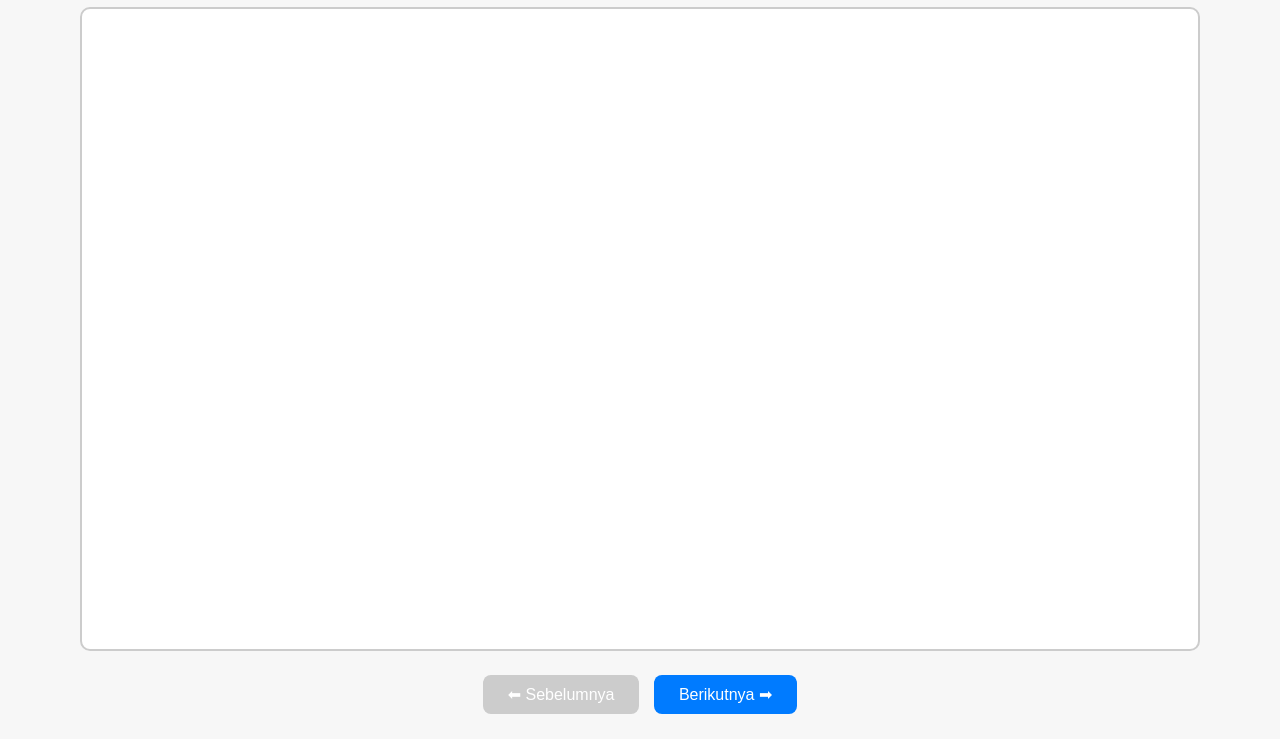
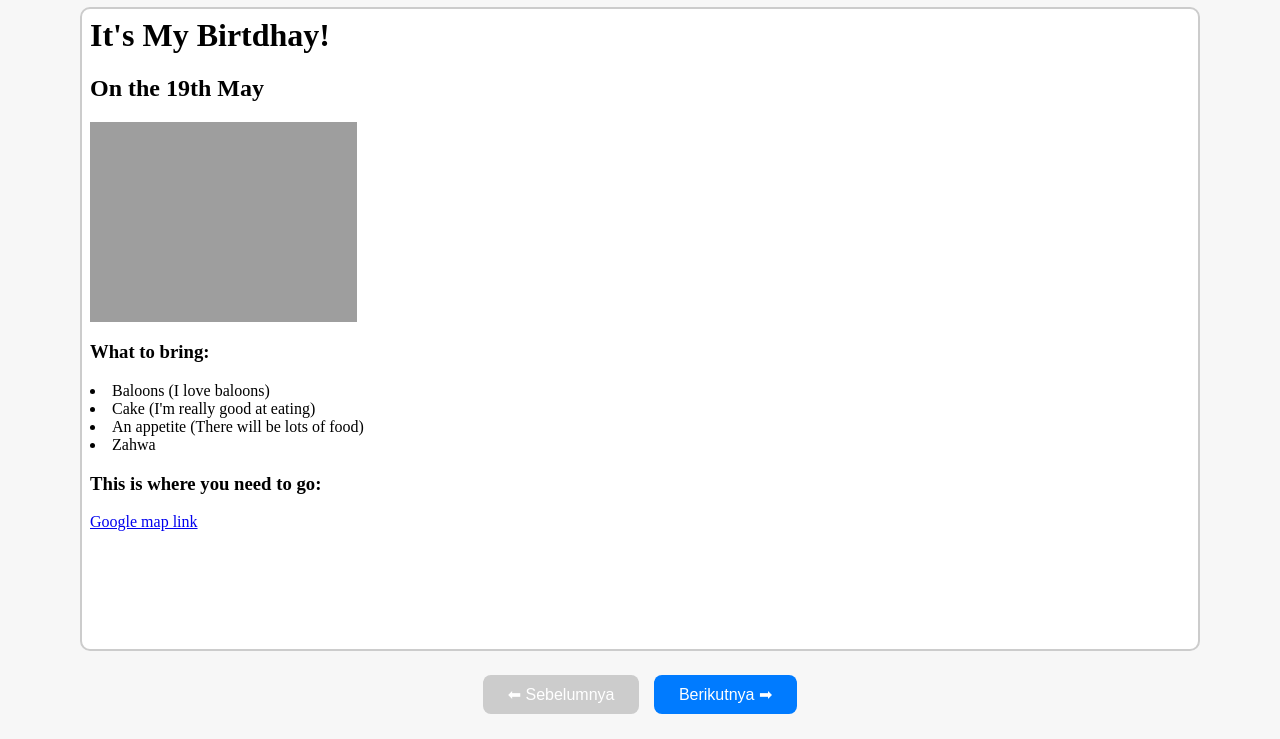
Before and after one commit to Zahwa19/pemrogramanweb, a plain HTML site: page index.html in a window 1280 px wide. Shown: the part 82-821 px from the top of the page. Drawn offline with Linux system fonts and the light colour scheme.

Commit message:
Update index.html

```diff
--- a/index.html
+++ b/index.html
@@ -3,7 +3,7 @@
 <head>
   <meta charset="UTF-8" />
   <meta name="viewport" content="width=device-width, initial-scale=1.0" />
-  <title>Kumpulan Tugas Indah</title>
+  <title>Kumpulan Tugas zahwa</title>
   <style>
     body {
       font-family: Arial, sans-serif;
@@ -45,16 +45,16 @@
 </head>
 <body>
   <h1>📘 Kumpulan Tugas Zahwa</h1>
-  <iframe id="viewer" src="tugas1/index.html"></iframe><br />
+  <iframe id="viewer" src="tugas2/index.html"></iframe><br />
   <button id="prev">⬅ Sebelumnya</button>
   <button id="next">Berikutnya ➡</button>
 
   <script>
     const tugas = [
-      "tugas1/index.html",
       "tugas2/index.html",
       "tugas3/index.html",
-      "tugas4/index.html"
+      "tugas4/index.html",
+      "tugas5/index.html"
     ];
     let current = 0;
 
```
